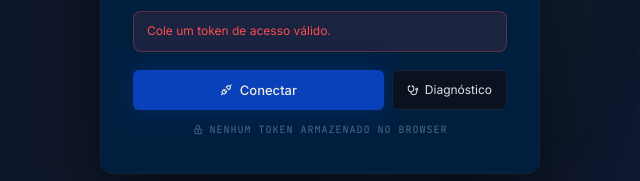
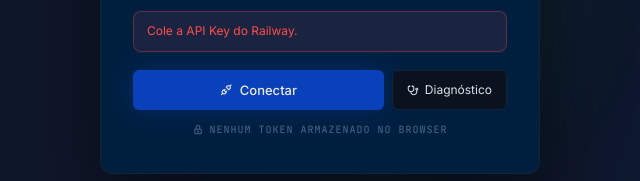
Before and after one commit to AquaAds/adspanel, a plain HTML site: page AdsPanel_AQUA.html in a window 1280 px wide. Both pictures are taken after a click on the button "Conectar". Shown: the part 470-651 px from the top of the page, 320-960 px from the left. Drawn offline with nearby package versions, Linux system fonts and the light colour scheme.

Commit message:
fix: remover validacao de tamanho do token no login
API key do Railway pode ter qualquer tamanho —
validacao raw.length<20 era especifica para token Meta.

```diff
--- a/AdsPanel_AQUA.html
+++ b/AdsPanel_AQUA.html
@@ -961,7 +961,7 @@ async function doDiag(){
 async function doLogin(){
   const raw=document.getElementById('li').value.trim();
   const bmr=document.getElementById('bi').value.trim();
-  if(!raw||raw.length<20){showErr('Cole um token de acesso válido.');return;}
+  if(!raw){showErr('Cole a API Key do Railway.');return;}
   if(!bmr){showErr('Cole pelo menos um ID de Business Manager.');return;}
   BM_IDS=bmr.split(',').map(s=>s.trim()).filter(Boolean);
   RAILWAY_KEY=raw;
```
